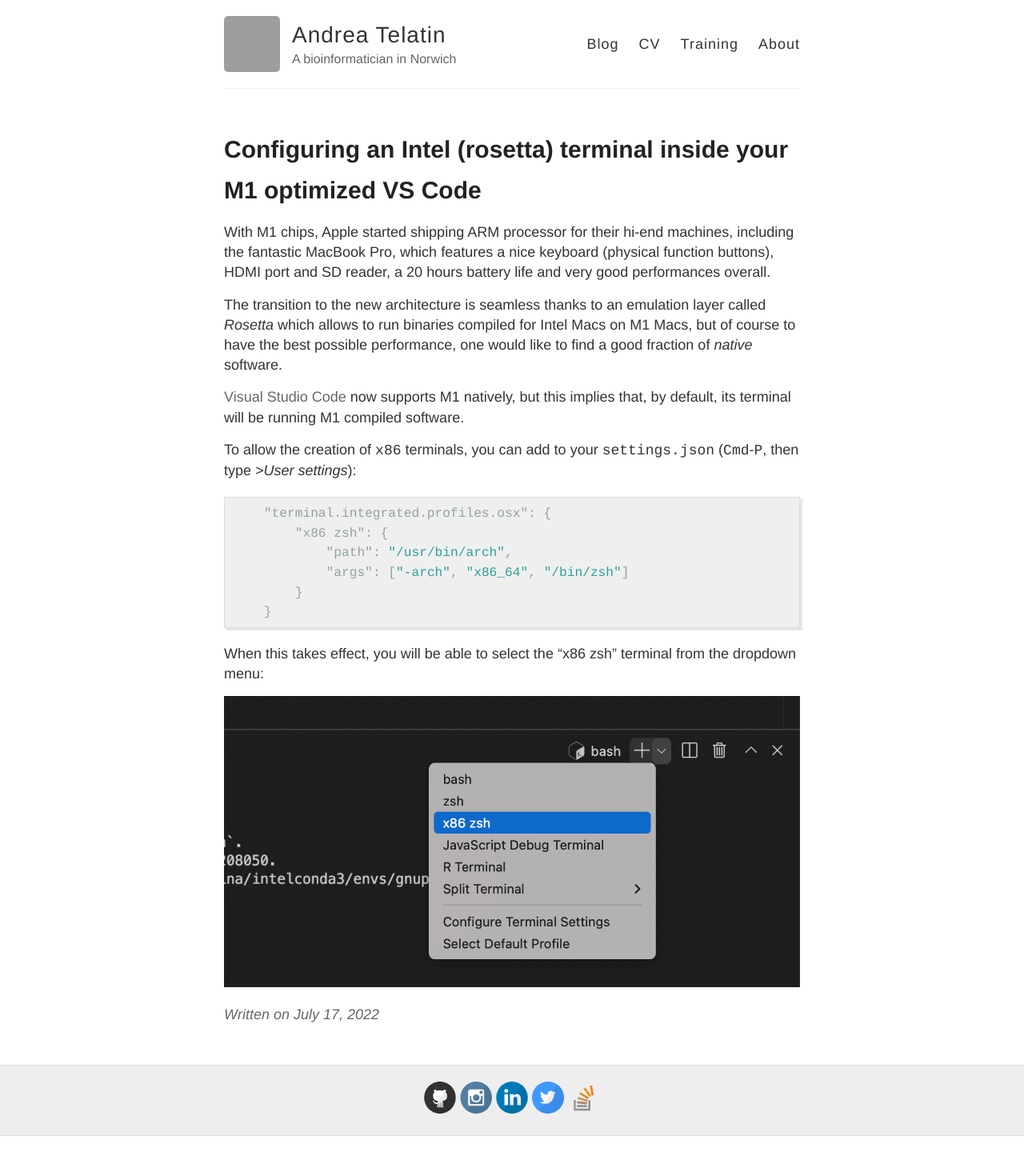
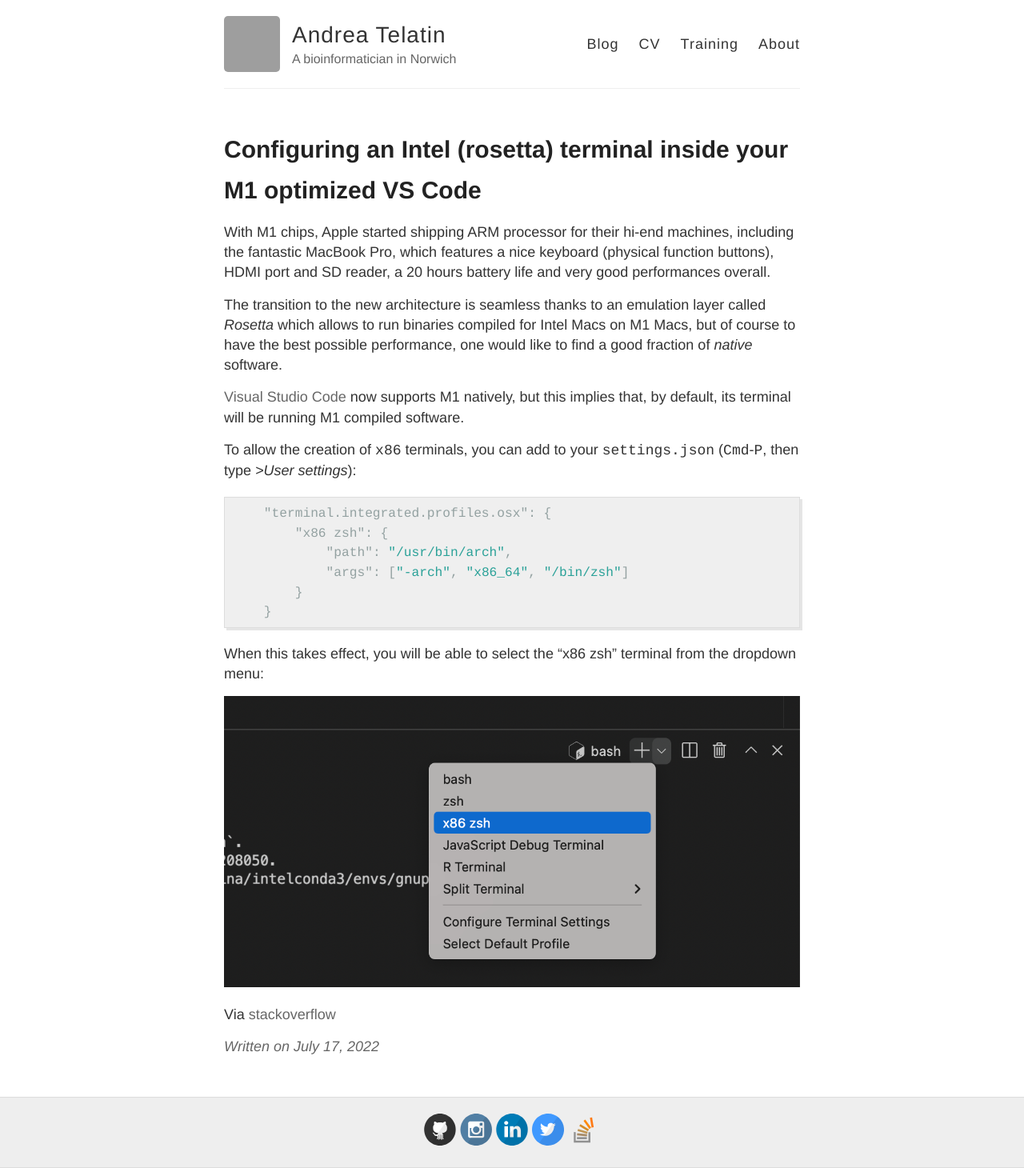
Before and after one commit to telatin/telatin.github.io, a Jekyll site: the page built from _posts/2022-07-17-Intel-terminal-on-VS-Code-M1-mac.md, in a window 1280 px wide. Shown: the whole page at 80% size. Built offline with Jekyll 4.4.1, drawn with Linux system fonts in a browser that asks for light colours; before the commit the page ends 1420 px from its top, so only the background shows below that; grey boxes are pictures that could not be loaded.

Commit message:
Update 2022-07-17-Intel-terminal-on-VS-Code-M1-mac.md

```diff
--- a/_posts/2022-07-17-Intel-terminal-on-VS-Code-M1-mac.md
+++ b/_posts/2022-07-17-Intel-terminal-on-VS-Code-M1-mac.md
@@ -28,3 +28,5 @@
  When this takes effect, you will be able to select the "x86 zsh" terminal from the dropdown menu:
 
  ![screenshot of VS Code terminal menu]({{ site.baseurl }}/images/rosetta-term.png)
+
+ Via [stackoverflow](https://stackoverflow.com/questions/70217885/configure-m1-vscode-arm-but-with-a-rosetta-terminal)
```
